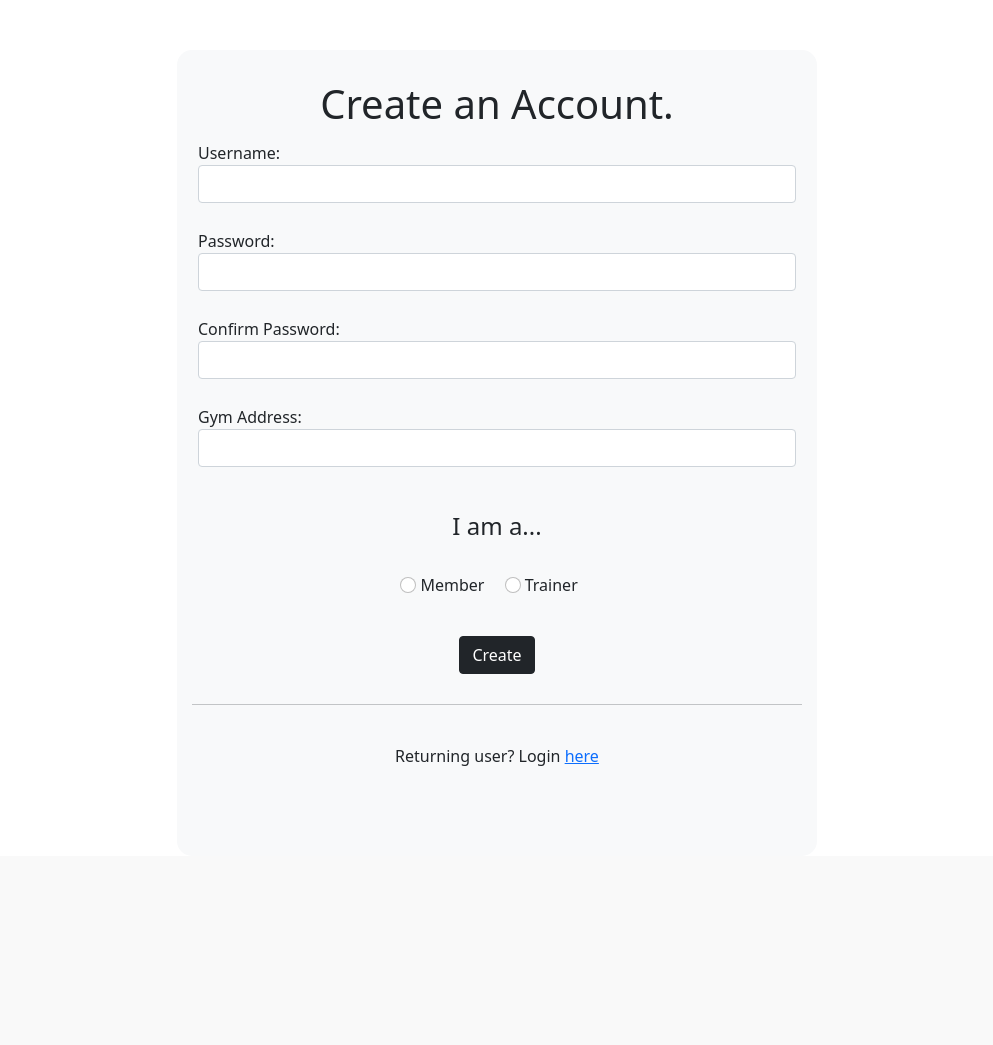
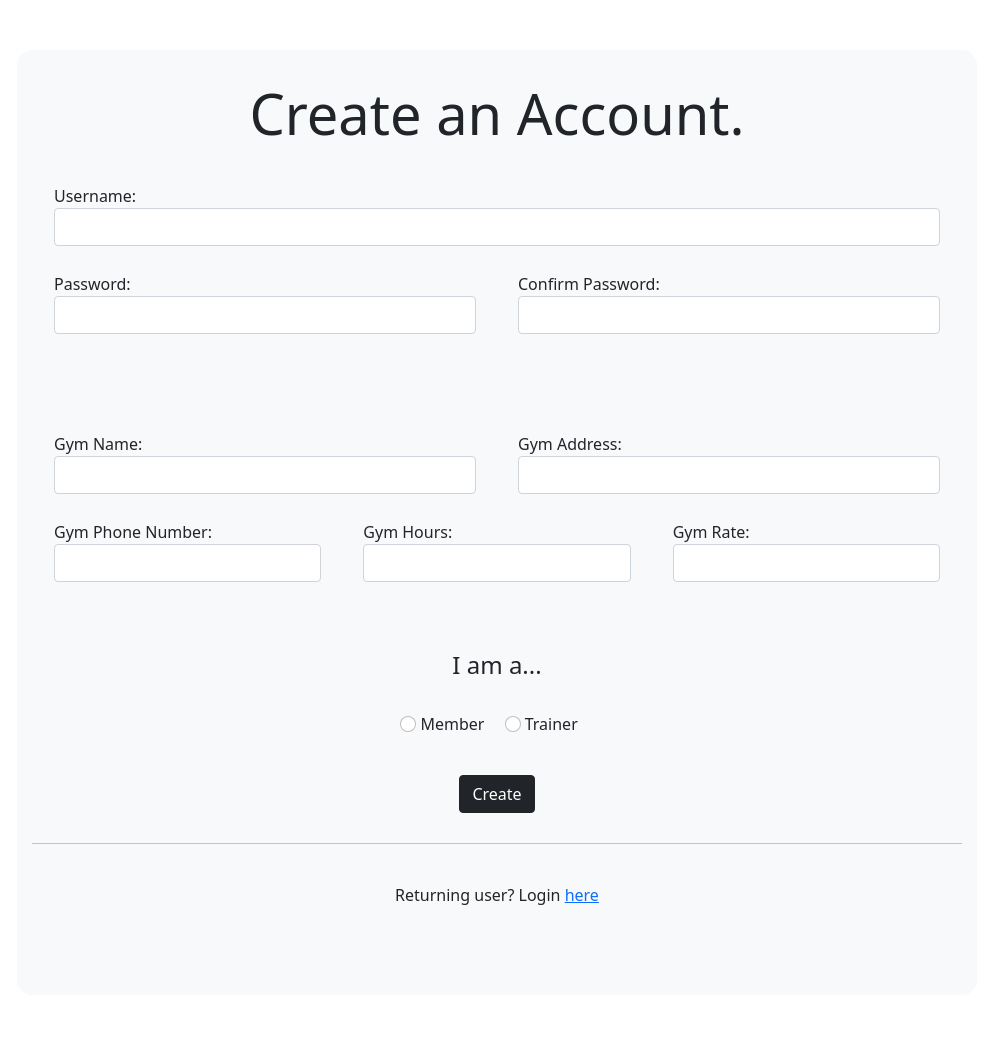
Before and after one commit to c-a-reyes/workout-generator, a PHP site: page /create-account.php in a window 1280 px wide. Shown: the part 46-1091 px from the top of the page, without its empty margins (143-1136 px from the left). Before the commit the page ends 812 px from the top, so only its background shows below. Run offline with PHP 8.4, Linux system fonts and the light colour scheme; a stand-in replaces the project's code that opens the database connection.

Commit message:
can now insert into gym table

```diff
--- a/create-account.php
+++ b/create-account.php
@@ -22,6 +22,9 @@
                 if ($_POST['UserRadios'] == 'trainer') {
                     addUserAsTrainer($_POST['username'], $_POST['specialty'], $_POST['experience'], $_POST['certification'] );
                 }
+
+                addGym($_POST['gym_name'], $_POST['gym_address'], $_POST['gym_phone_number'], $_POST['gym_hours'], $_POST['gym_rate']);
+
                 $_SESSION["username"]=$_POST['username'];
                 header("location:dashboard.php");
             }
@@ -98,25 +101,58 @@
     <?php echo ($password != $confirmPassword) ? "<br> <center style='color: red; bottom: 0px'>Passwords do not match. Please try again.</center>" : ""; ?>
 
     <center>
-        <div class="bg-light" style="width: 50%; border-radius: 15px; margin-top: 50px">
-            <h1 style="padding-top: 30px">Create an Account.</h1>
+        <div class="bg-light" style="width: 75%; border-radius: 15px; margin-top: 50px; margin-bottom: 50px">
+            <h1 style="padding-top: 30px" class="display-4">Create an Account.</h1>
+            <br>
             <form name="mainForm" action="create-account.php" method="post">
+                <div id="userInfo">
+                    <div class="mx-3">
                         <div class="row mb-3 mx-3" style="padding: 5px">
                             Username:
                             <input type="text" class="form-control" name="username" required />
                         </div>
-                <div class="row mb-3 mx-3" style="padding: 5px">
+                    </div>
+                    <div class="row mx-3">
+                        <div class="col mb-3 mx-3" style="padding: 5px; text-align: left">
                             Password:
                             <input type="password" class="form-control" name="password" required />
                         </div>
-                <div class="row mb-3 mx-3" style="padding: 5px">
+                        <div class="col mb-3 mx-3" style="padding: 5px; text-align: left">
                             Confirm Password:
                             <input type="password" class="form-control" name="confirmPassword" required />
                         </div>
-                <div class="row mb-3 mx-3" style="padding: 5px">
+                    </div>
+                </div>
+                <br>
+                <br>
+                <br>
+                <div id="gymInfo">
+                    <div class="row mx-3">
+                        <div class="col mb-3 mx-3" style="padding: 5px; text-align: left">
+                            Gym Name:
+                            <input type="text" class="form-control" name="gym_name" required />
+                        </div>
+                        <div class="col mb-3 mx-3" style="padding: 5px; text-align: left">
                             Gym Address:
                             <input type="text" class="form-control" name="gym_address" required />
                         </div>
+                    </div>
+                    <div class="row mx-3">
+                        <div class="col mb-3 mx-3" style="padding: 5px; text-align: left">
+                            Gym Phone Number:
+                            <input type="text" class="form-control" name="gym_phone_number" required />
+                        </div>
+                        <div class="col mb-3 mx-3" style="padding: 5px; text-align: left">
+                            Gym Hours:
+                            <input type="text" class="form-control" name="gym_hours" required />
+                        </div>
+                        <div class="col mb-3 mx-3" style="padding: 5px; text-align: left">
+                            Gym Rate:
+                            <input type="number" class="form-control" name="gym_rate" required />
+                        </div>
+                    </div>
+                </div>
+                <br>
                 <br>
                 <div id="MemberTrainerFunc">
                     <div>
--- a/login.php
+++ b/login.php
@@ -72,7 +72,7 @@ if($_SERVER["REQUEST_METHOD"]=="POST")
     <?php echo ($user == NULL) ? "<br> <center style='color: red; bottom: 0px'>Username or password incorrect. Please try again.</center>" : ""; ?>
     <center>
         <div class="bg-light" style="width: 50%; border-radius: 15px; margin-top: 50px">
-            <h1 style="padding-top: 30px">Welcome to Workout Generator!</h1>
+            <h1 class="display-5" style="padding-top: 30px">Welcome to Workout Generator!</h1>
             <span>Login or create an account to get started.</span>
             <form name="mainForm" action="login.php" method="post">
                 <br>
--- a/user-db.php
+++ b/user-db.php
@@ -105,4 +105,31 @@ function addUserAsTrainer($username, $specialty, $experience, $certification)
     $statement->closeCursor();
 }
 
+function addGym($gym_name, $gym_address, $gym_phone_number, $gym_hours, $gym_rate)
+{
+    // db handler
+    global $db;
+
+    // write sql
+    // insert into friends values('someone', 'cs', 4)";
+    $query = "insert into gym values(:gym_name, :gym_address, :gym_phone_number, :gym_hours, :gym_rate)";
+
+    // execute the sql
+    //$statement = $db->query($query);   // query() will compile and execute the sql
+    $statement = $db->prepare($query); // only compiles
+
+    //fill in blanks, treat user input as plain string, this prevents sql injections
+    $statement->bindValue(':gym_name', $gym_name);
+    $statement->bindValue(':gym_address', $gym_address);
+    $statement->bindValue(':gym_phone_number', $gym_phone_number);
+    $statement->bindValue(':gym_hours', $gym_hours);
+    $statement->bindValue(':gym_rate', $gym_rate);
+
+    //now execute
+    $statement->execute();
+
+    // release; free the connection to the server so other sql statements may be issued
+    $statement->closeCursor();
+}
+
 ?>
```
Lines whose indentation alone changed are shown as unchanged.
